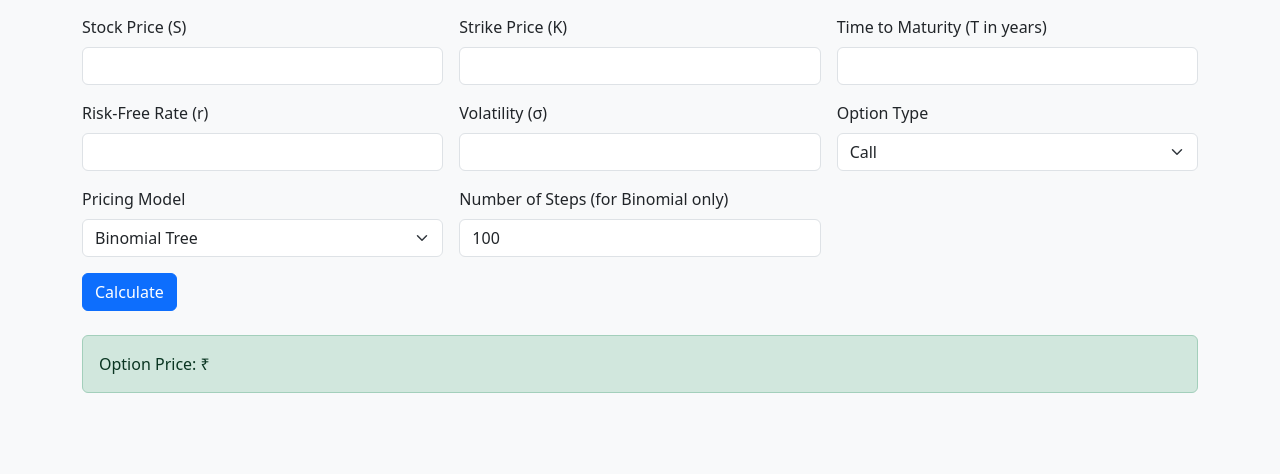
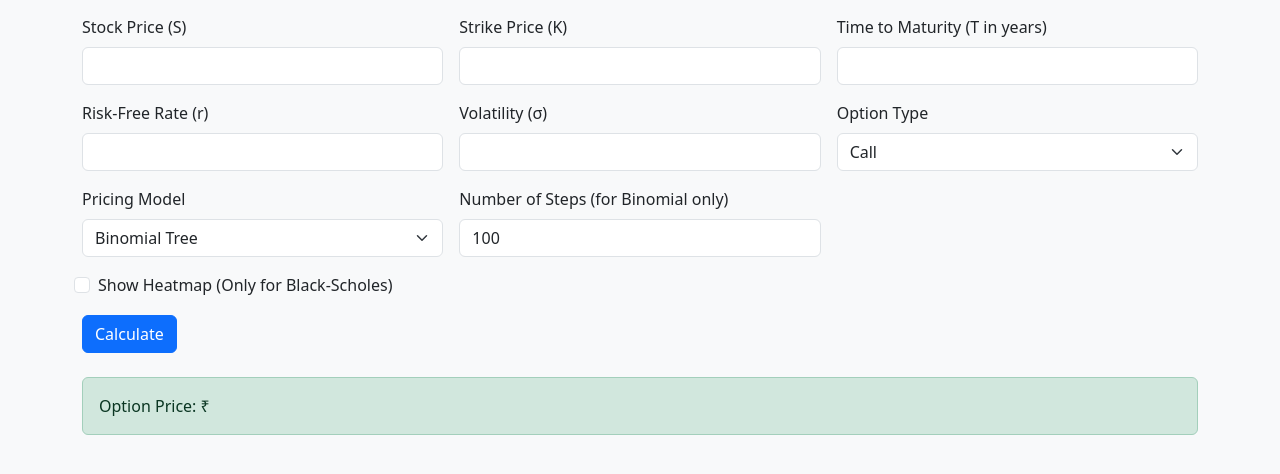
Before and after one commit to shekharnitin/Option-Pricing-Model, a Flask app: template templates/index.html in a window 1280 px wide. Shown: the part 95-569 px from the top of the page. Run offline with Flask 3, Linux system fonts and the light colour scheme; the template is opened without the code that fills it, so the values that code supplies are empty; parts of the project's set-up code (start-up, migrations or seed data) failed here and were passed over.

Commit message:
Added Heatmap

```diff
--- a/app.py
+++ b/app.py
@@ -1,5 +1,5 @@
 from flask import Flask, render_template, request
-from black_scholes import black_scholes
+from black_scholes import black_scholes, generate_bs_heatmap
 from binomial_model import binomial_option_price
 from heston_model import heston_price
 import matplotlib.pyplot as plt
@@ -23,9 +23,15 @@ def index():
         option_type = request.form['option_type']
         model = request.form['model']
         steps = int(request.form.get('steps', 100))
+        show_heatmap = 'show_heatmap' in request.form
+
 
         if model == 'black_scholes':
             result = black_scholes(S, K, T, r, sigma, option_type)
+            if show_heatmap:
+                heatmap_path = generate_bs_heatmap(K, r, sigma, T, option_type)
+            else:
+                heatmap_path = None
             S_values = np.linspace(0.5 * S, 1.5 * S, 100)
             bs_prices = [black_scholes(s, K, T, r, sigma, option_type) for s in S_values]
             os.makedirs('static', exist_ok=True)
@@ -60,7 +66,7 @@ def index():
             result = heston_price(S, K, T, r, kappa, theta, sigma_h, rho, v0, option_type)
 
 
-    return render_template('index.html', result=result, plot_path=plot_path, bs_plot_path=bs_plot_path)
+    return render_template('index.html', result=result, plot_path=plot_path, bs_plot_path=bs_plot_path, heatmap_path=heatmap_path)
 
 if __name__ == '__main__':
     app.run(debug=True)
--- a/templates/index.html
+++ b/templates/index.html
@@ -58,6 +58,13 @@
         <label class="form-label">Number of Steps (for Binomial only)</label>
         <input type="number" class="form-control" name="steps" value="100" min="1">
       </div>
+      <div class="form-check mt-3">
+  <input class="form-check-input" type="checkbox" name="show_heatmap" id="show_heatmap">
+  <label class="form-check-label" for="show_heatmap">
+    Show Heatmap (Only for Black-Scholes)
+  </label>
+</div>
+
       <div class="col-12">
         <button type="submit" class="btn btn-primary">Calculate</button>
       </div>
@@ -77,11 +84,18 @@
     {% endif %}
 
     {% if bs_plot_path %}
-    <div class="container-fluid mt-4">
-      <h5 class="text-center">Option Price vs Stock Price (Black-Scholes)</h5>
-      <img src="{{ bs_plot_path }}" class="img-fluid w-100" alt="BS plot">
+    <div class="mt-4">
+      <h5>Option Price vs Stock Price (Black-Scholes)</h5>
+      <img src="{{ bs_plot_path }}" class="img-fluid" alt="BS plot">
     </div>
     {% endif %}
+    {% if heatmap_path %}
+<div class="container-fluid mt-5">
+  <h5 class="text-center">Option Price Heatmap (Black-Scholes)</h5>
+  <img src="{{ heatmap_path }}" class="img-fluid w-100" alt="Heatmap">
+</div>
+{% endif %}
+
   </div>
 
   <script>
```
